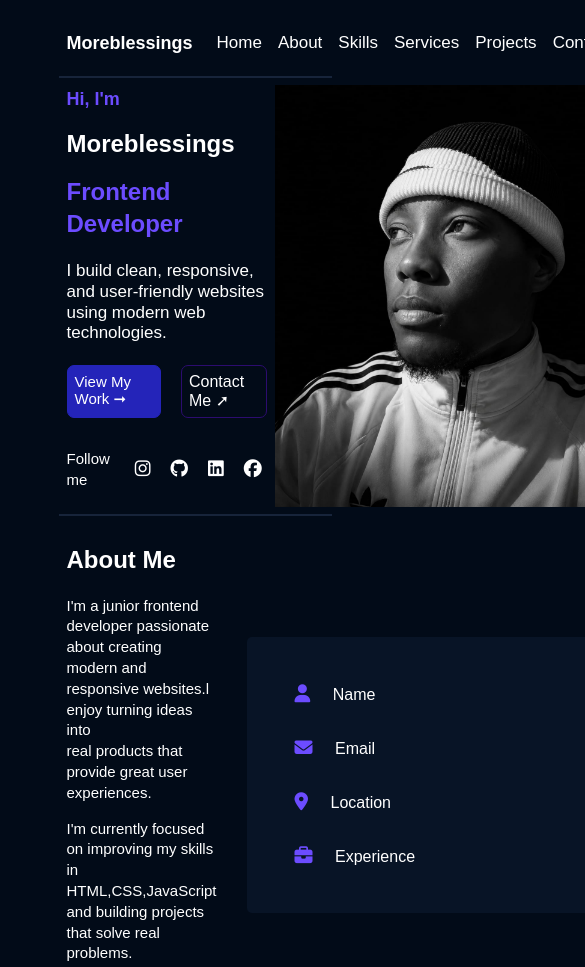
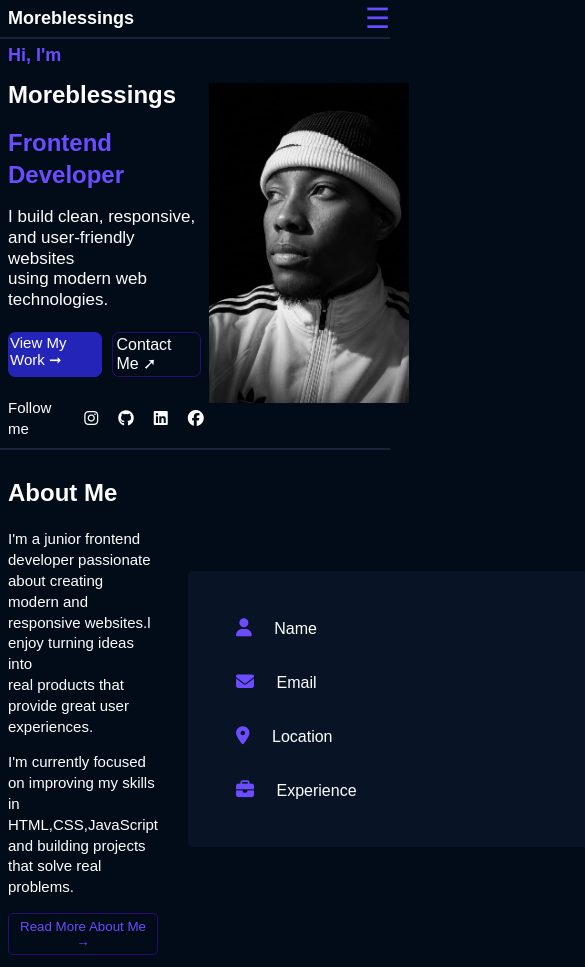
Before and after one commit to moreblessingszimudzi/my-portifolio, a plain HTML site: page index.html in a window 390 px wide. Shown: the top 967 px of the page, 585 px wide, since content can reach past the window. Drawn offline with nearby package versions, Linux system fonts and the light colour scheme.

Commit message:
responsive

```diff
--- a/index.html
+++ b/index.html
@@ -33,6 +33,7 @@
             ><i class="fa-solid fa-download"></i></span
           >Download CV</a
         >
+        <div class="menu-icon">&#9776;</div>
       </nav>
 
       <!--HOME/ HERO SECTION -->
@@ -281,7 +282,9 @@
             <img src="images\project.pic 4.jpg" alt="dashboard image" />
             <h4>Dashboard UI</h4>
             <p>A clean and modern dashboard UI design using HTML and CSS.</p>
+
             <!-- PROJECT TECH -->
+
             <div class="project-tech">
               <span>HTML</span>
               <span>CSS</span>
--- a/style.css
+++ b/style.css
@@ -13,6 +13,15 @@
   padding: 0;
   margin: 10px auto;
 }
+@media (max-width: 768px) {
+  .main-container {
+    width: 100%;
+    padding: 0;
+    margin: auto;
+    box-sizing: border-box;
+  }
+}
+
 /* NAVIGATION */
 .navigation {
   display: flex;
@@ -38,6 +47,22 @@
   list-style: none;
   font-size: 17px;
   font-weight: lighter;
+}
+.menu-icon {
+  display: none;
+}
+@media (max-width: 768px) {
+  .navigation-links,
+  .cv-button {
+    display: none;
+  }
+  .menu-icon {
+    display: block;
+    color: #684cff;
+    font-size: 28px;
+    cursor: pointer;
+    /* padding: 5px; */
+  }
 }
 .navigation-links a {
   text-decoration: none;
@@ -70,13 +95,29 @@
   border-bottom: 2px solid #17243a;
 }
 
+@media (max-width: 768px) {
+  #home {
+    display: flex;
+    justify-content: space-between;
+  }
+}
+
 /* HERO CONTENT  */
 .hero-content {
   display: flex;
   flex-direction: column;
   align-content: center;
   justify-content: center;
-  /* gap: 5px; */
+  gap: 5px;
+}
+@media (max-width: 768px) {
+  .hero-content {
+    display: flex;
+    flex-direction: column;
+    align-content: center;
+    justify-content: center;
+    gap: 5px;
+  }
 }
 
 .intro-text {
@@ -87,28 +128,66 @@
   line-height: 1rem;
   margin: 5px 0;
 }
+@media (max-width: 768px) {
+  .intro-text {
+    color: #6c4cff;
+    padding: 0.5rem;
+    font-size: 18px;
+    font-weight: bold;
+    line-height: 1rem;
+    margin: 0;
+  }
+}
+
 .hero-content h1 {
   line-height: 2rem;
   padding: 0.5rem;
   margin: 0;
 }
+@media (max-width: 768px) {
+  .hero-content h1 {
+    line-height: 2rem;
+    padding: 0.5rem;
+    margin: 0;
+  }
+}
+
 .hero-content h2 {
   line-height: 2rem;
   color: #6c4cff;
   padding: 0.5rem;
   margin: 0;
 }
+@media (max-width: 768px) {
+  .hero-content h2 {
+    line-height: 2rem;
+    color: #6c4cff;
+    padding: 0.5rem;
+    margin: 0;
+  }
+}
+
 .hero-description {
   font-size: 17px;
   line-height: 1.3rem;
   padding: 0.5rem;
   margin: 5px 0;
 }
+@media (max-width: 768px) {
+  .hero-description {
+    margin: 0;
+    padding: 0.5rem;
+    font-size: 17px;
+    line-height: 1.3rem;
+  }
+}
+
 .hero-buttons {
   display: flex;
   gap: 20px;
   padding: 0.5rem;
 }
+
 /* BUTTON 1 */
 .hero-button-1 {
   text-decoration: none;
@@ -119,6 +198,7 @@
   font-size: 15px;
   border: 1px solid rgb(36, 36, 185);
 }
+
 /* BUTTON 2 */
 .hero-button-2 {
   text-decoration: none;
@@ -127,10 +207,35 @@
   border: 1px solid rgb(44, 12, 111);
   border-radius: 7px;
 }
+@media (max-width: 768px) {
+  .hero-buttons {
+    display: flex;
+    gap: 10px;
+    padding: 0.5rem;
+  }
+  .hero-button-1 {
+    text-decoration: none;
+    color: white;
+    background: rgb(36, 36, 185);
+    border-radius: 7px;
+    padding: 1px;
+    font-size: 15px;
+    border: 1px solid rgb(36, 36, 185);
+  }
+  /* BUTTON 2 */
+  .hero-button-2 {
+    text-decoration: none;
+    color: white;
+    padding: 3px;
+    border: 1px solid rgb(44, 12, 111);
+    border-radius: 7px;
+  }
+}
 /* HERO CONTACT */
 
 .hero-contact {
   display: flex;
+
   align-items: center;
   padding: 0.5rem;
   gap: 20px;
@@ -151,13 +256,41 @@
 .hero-icons i:hover {
   color: #6c4cff;
 }
+@media (max-width: 768px) {
+  .hero-contact {
+    display: flex;
+    align-items: center;
+    gap: 20px;
+    padding: 0;
+    margin: 0;
+  }
+  .hero-contact p {
+    font-size: 15px;
+    line-height: 1.3rem;
+    margin: 0;
+    padding: 0.5rem;
+  }
+  .hero-icons i {
+    color: white;
+    font-size: 16px;
+  }
+}
 /* HERO IMAGE */
 
 .hero-image {
   width: 40vh;
   height: auto;
+  object-fit: cover;
   /* border-radius: 10%; */
   /* box-shadow: 2px 2px 10px rgb(83, 20, 232); */
+}
+
+@media (max-width: 768px) {
+  .hero-image {
+    width: 200px;
+    height: 320px;
+    object-fit: cover;
+  }
 }
 /* ABOUT */
 #about {
@@ -292,11 +425,15 @@
   font-size: 15px;
 }
 .services-container {
-  display: flex;
+  display: grid;
+  grid-template-columns: 1fr 1fr 1fr 1fr;
+  justify-items: center;
+  align-items: center;
   gap: 20px;
 }
 .service-card {
   display: grid;
+
   background: rgba(10, 25, 45, 0.7);
 
   /* background-color: rgb(12, 5, 47); */
@@ -323,6 +460,7 @@
   display: flex;
   flex-direction: column;
   justify-content: center;
+  flex-wrap: wrap;
   /* border-bottom: 2px solid #17243a; */
   border-top: 2px solid #303741;
   margin-top: 10px;
```
